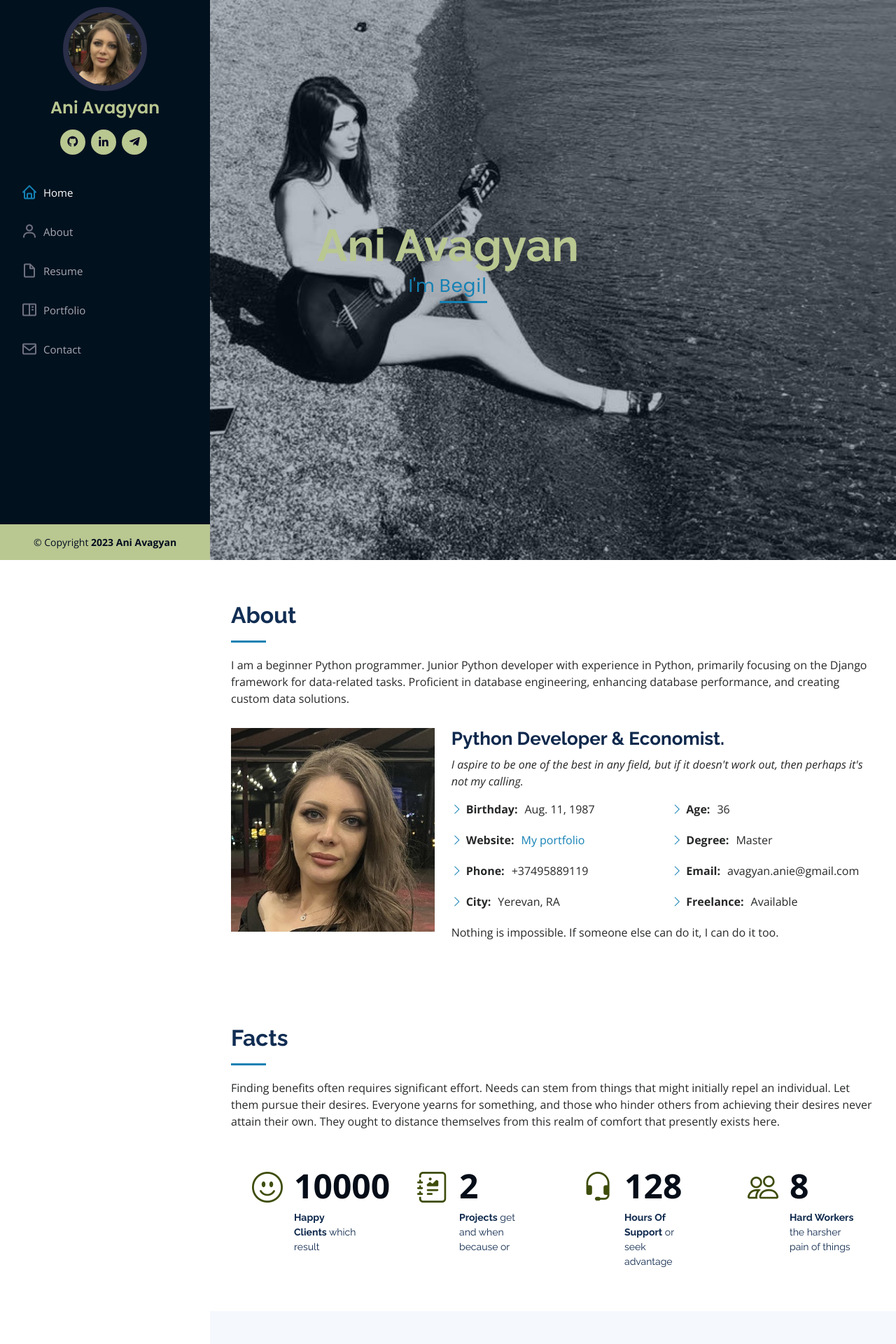
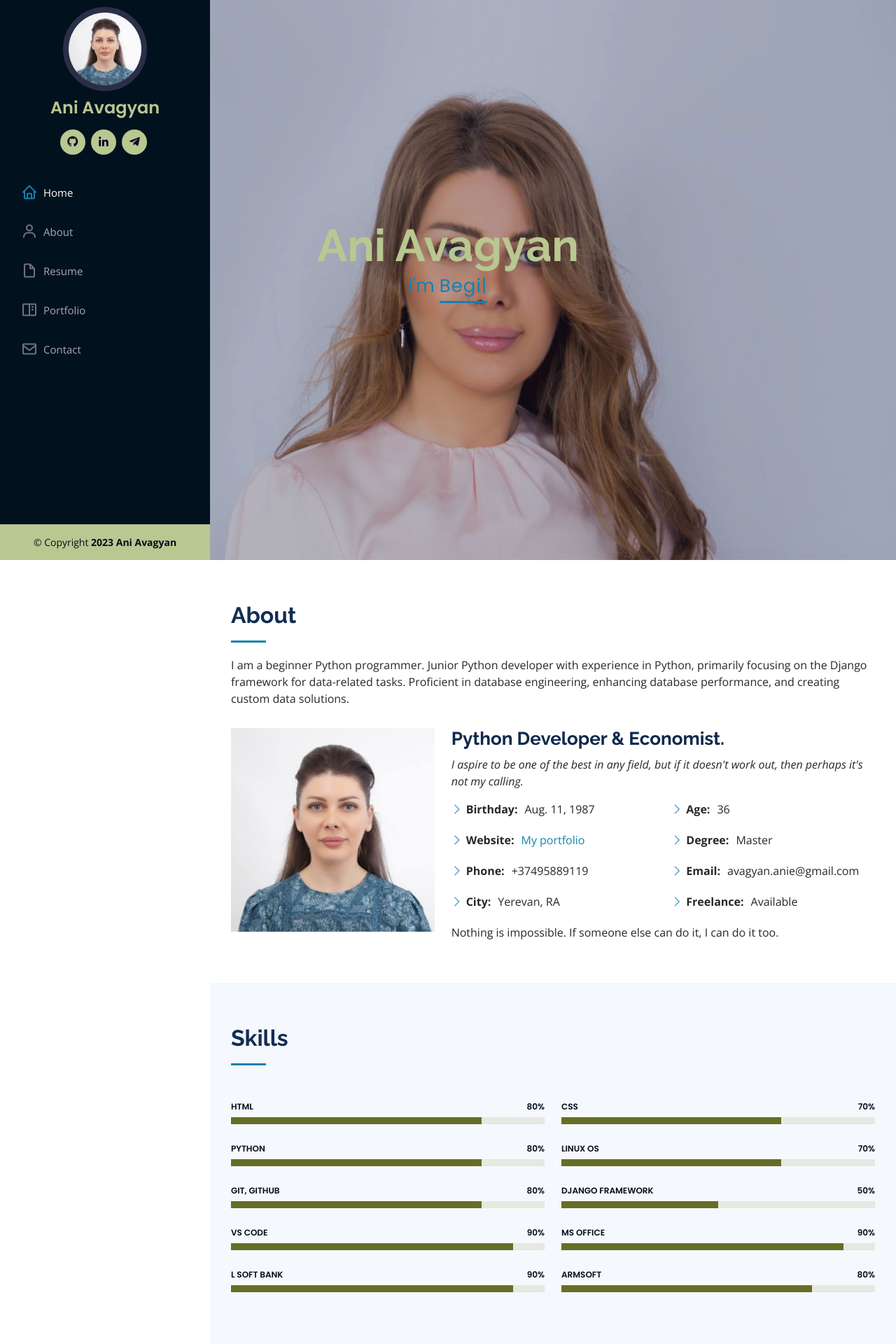
Before and after one commit to avagyanie/portfolio, a Django app: page / in a window 1280 px wide. Shown: the top 1920 px of the page at 70% size. Run offline with Django 4.2, Linux system fonts and the light colour scheme; data comes from the database, SQL or seed files in the repository; some libraries are stand-ins or nearby versions.

Commit message:
photos and -facts

```diff
--- a/portfolio/resume/templates/index.html
+++ b/portfolio/resume/templates/index.html
@@ -103,55 +103,6 @@
 
       </div>
     </section>
-
-
-    <section id="facts" class="facts">
-      <div class="container">
-
-        <div class="section-title">
-          <h2>Facts</h2>
-          <p>Finding benefits often requires significant effort. Needs can stem from things that might initially repel an individual. Let them pursue their desires. Everyone yearns for something, and those who hinder others from achieving their desires never attain their own. They ought to distance themselves from this realm of comfort that presently exists here.</p>
-        </div>
-
-        <div class="row no-gutters">
-
-          <div class="col-lg-3 col-md-6 d-md-flex align-items-md-stretch" data-aos="fade-up">
-            <div class="count-box">
-              <i class="bi bi-emoji-smile"></i>
-              <span data-purecounter-start="0" data-purecounter-end="10000" data-purecounter-duration="1" class="purecounter"></span>
-              <p><strong>Happy Clients</strong> which result</p>
-            </div>
-          </div>
-
-          <div class="col-lg-3 col-md-6 d-md-flex align-items-md-stretch" data-aos="fade-up" data-aos-delay="100">
-            <div class="count-box">
-              <i class="bi bi-journal-richtext"></i>
-              <span data-purecounter-start="0" data-purecounter-end="2" data-purecounter-duration="1" class="purecounter"></span>
-              <p><strong>Projects</strong> get and when because or</p>
-            </div>
-          </div>
-
-          <div class="col-lg-3 col-md-6 d-md-flex align-items-md-stretch" data-aos="fade-up" data-aos-delay="200">
-            <div class="count-box">
-              <i class="bi bi-headset"></i>
-              <span data-purecounter-start="0" data-purecounter-end="128" data-purecounter-duration="1" class="purecounter"></span>
-              <p><strong>Hours Of Support</strong> or seek advantage</p>
-            </div>
-          </div>
-
-          <div class="col-lg-3 col-md-6 d-md-flex align-items-md-stretch" data-aos="fade-up" data-aos-delay="300">
-            <div class="count-box">
-              <i class="bi bi-people"></i>
-              <span data-purecounter-start="0" data-purecounter-end="8" data-purecounter-duration="1" class="purecounter"></span>
-              <p><strong>Hard Workers</strong> the harsher pain of things</p>
-            </div>
-          </div>
-
-        </div>
-
-      </div>
-    </section>
-
 
     <section id="skills" class="skills section-bg">
       <div class="container">
```
Also changed, not shown: portfolio/resume/static/assets/img/hero-bg.jpg, portfolio/resume/static/assets/img/profile-img.jpg, portfolio/static/assets/img/hero-bg.jpg (deleted), portfolio/static/assets/img/profile-img.jpg, 8 other files.
